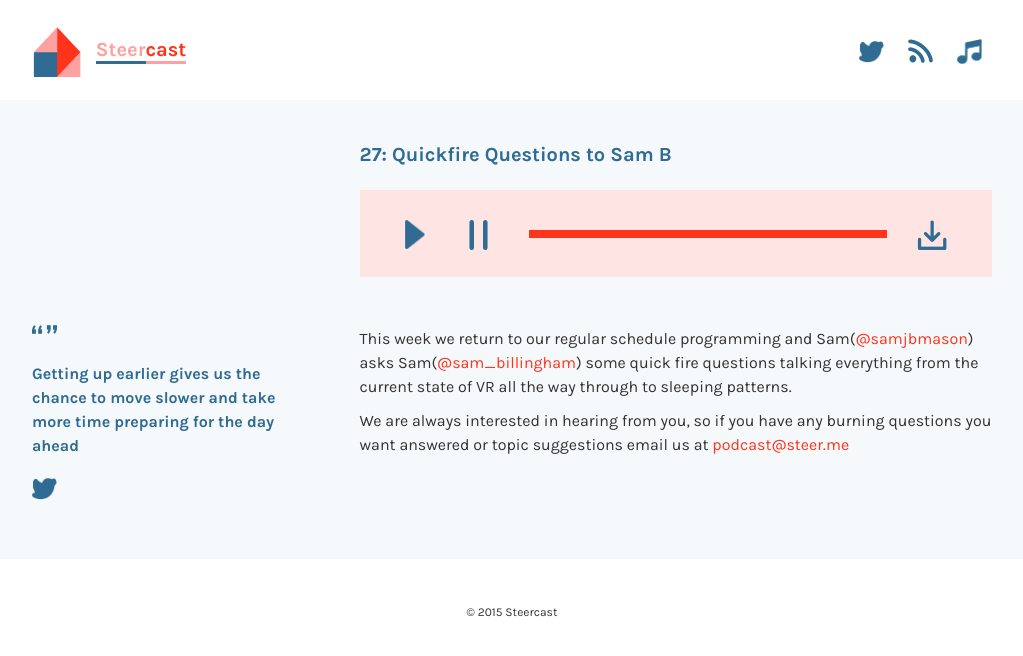
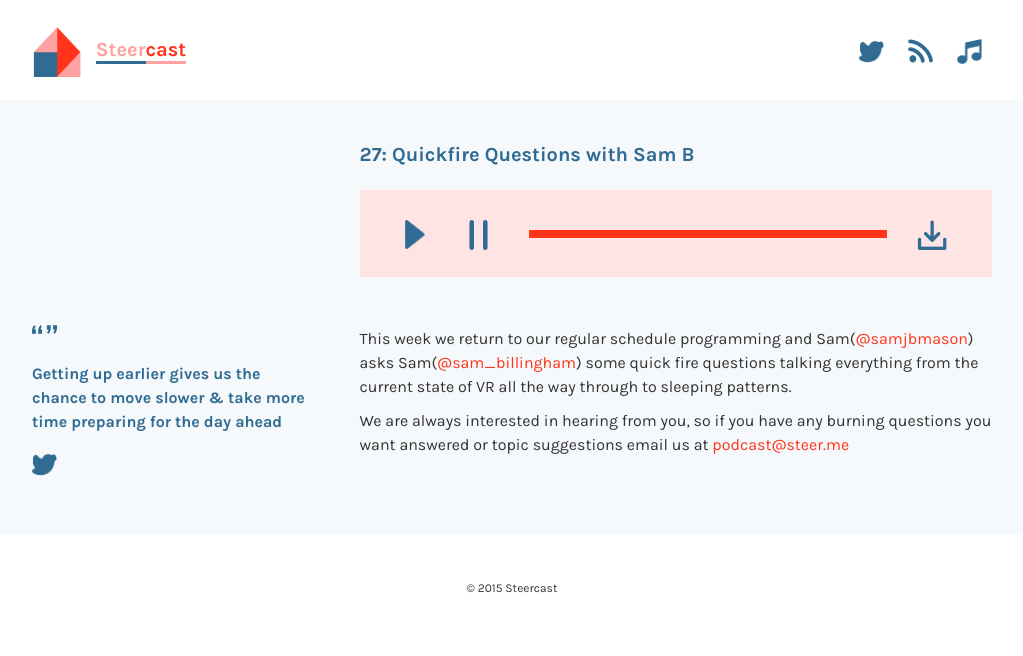
Before and after one commit to vivienney/podcast, a Jekyll site: the page built from _episodes/27.markdown, in a window 1280 px wide. Shown: the top 656 px of the page, without its empty margins (128-1151 px from the left). Built offline with Jekyll 4.4.1, drawn with Linux system fonts in a browser that asks for light colours.

Commit message:
Update copy

```diff
--- a/_episodes/27.markdown
+++ b/_episodes/27.markdown
@@ -1,9 +1,9 @@
 ---
 layout: post
 title: "27"
-long_title: "27: Quickfire Questions to Sam B"
+long_title: "27: Quickfire Questions with Sam B"
 date: 2015-07-07 10:00:00
-quote: "Getting up earlier gives us the chance to move slower and take more time preparing for the day ahead"
+quote: "Getting up earlier gives us the chance to move slower & take more time preparing for the day ahead"
 audio_link: "http://steer-podcast.s3-eu-west-1.amazonaws.com/27.mp3"
 # Details for RSS Feed
 duration: "35:39" # duration in minutes:seconds
```
